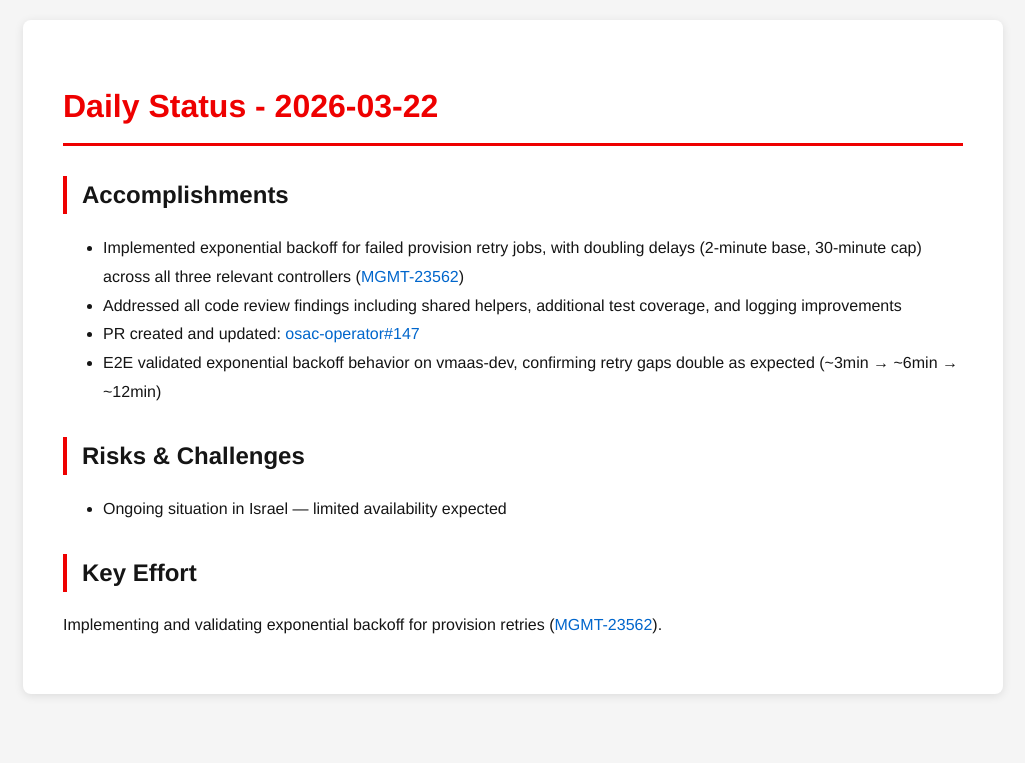
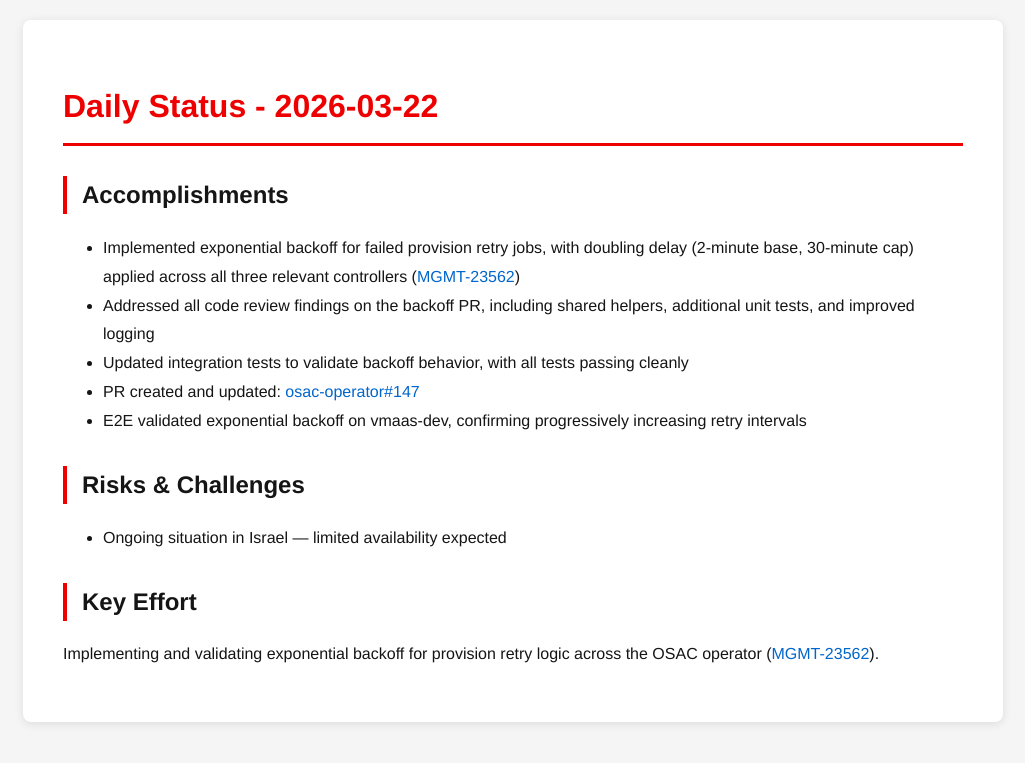
Before and after one commit to tzvatot/daily-status, a Jekyll site: the page built from 2026-03-22.md, in a window 1280 px wide. Shown: the top 763 px of the page, without its empty margins (127-1152 px from the left). Built offline with Jekyll 4.4.1, drawn with Linux system fonts in a browser that asks for light colours.

Commit message:
Daily status update - 2026-03-22

```diff
--- a/2026-03-22.md
+++ b/2026-03-22.md
@@ -7,13 +7,14 @@ date: 2026-03-22
 # Daily Status - 2026-03-22
 
 ## Accomplishments
-- Implemented exponential backoff for failed provision retry jobs, with doubling delays (2-minute base, 30-minute cap) across all three relevant controllers ([MGMT-23562](https://issues.redhat.com/browse/MGMT-23562))
-- Addressed all code review findings including shared helpers, additional test coverage, and logging improvements
+- Implemented exponential backoff for failed provision retry jobs, with doubling delay (2-minute base, 30-minute cap) applied across all three relevant controllers ([MGMT-23562](https://issues.redhat.com/browse/MGMT-23562))
+- Addressed all code review findings on the backoff PR, including shared helpers, additional unit tests, and improved logging
+- Updated integration tests to validate backoff behavior, with all tests passing cleanly
 - PR created and updated: [osac-operator#147](https://github.com/osac-project/osac-operator/pull/147)
-- E2E validated exponential backoff behavior on vmaas-dev, confirming retry gaps double as expected (~3min → ~6min → ~12min)
+- E2E validated exponential backoff on vmaas-dev, confirming progressively increasing retry intervals
 
 ## Risks & Challenges
 - Ongoing situation in Israel — limited availability expected
 
 ## Key Effort
-Implementing and validating exponential backoff for provision retries ([MGMT-23562](https://issues.redhat.com/browse/MGMT-23562)).
+Implementing and validating exponential backoff for provision retry logic across the OSAC operator ([MGMT-23562](https://issues.redhat.com/browse/MGMT-23562)).
```
